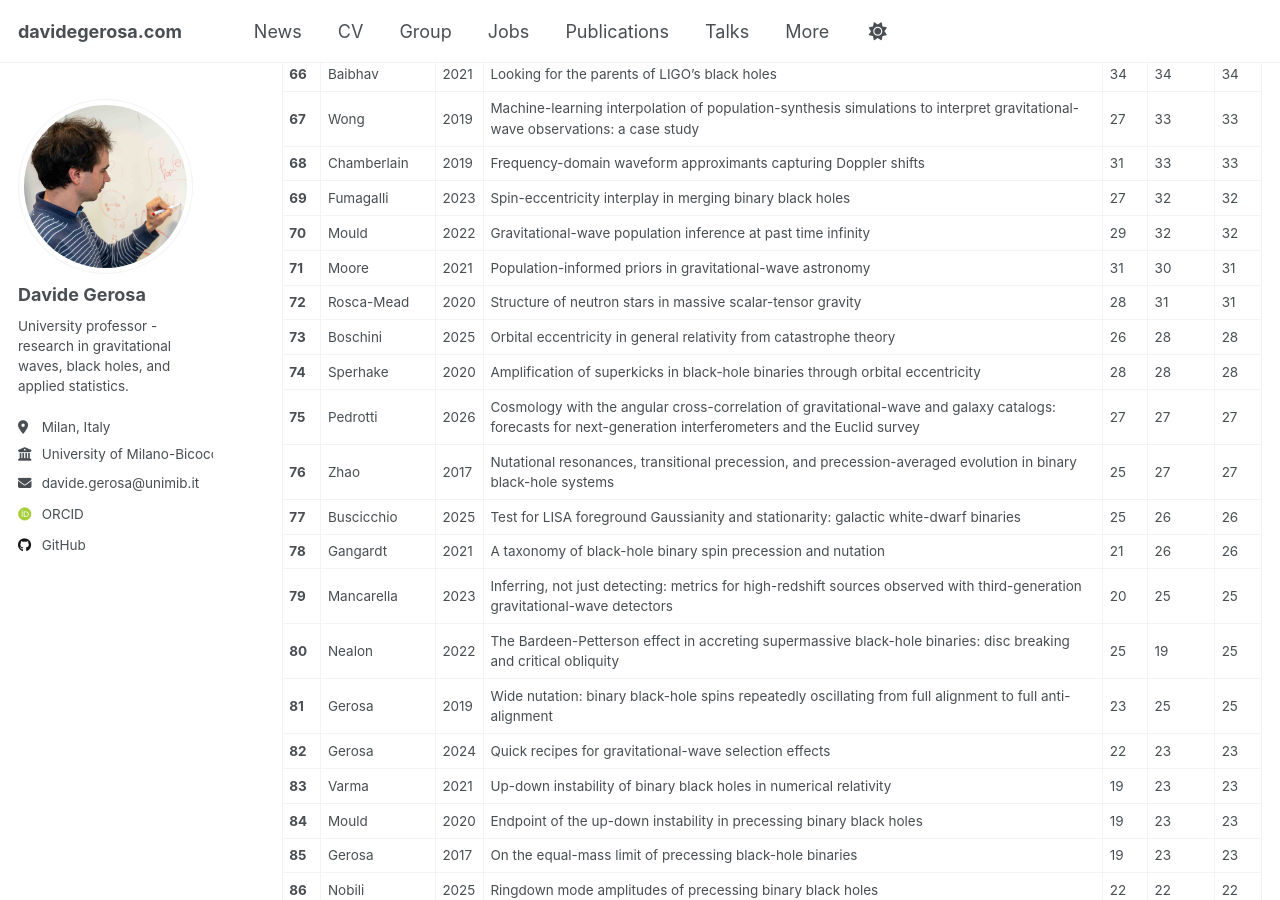
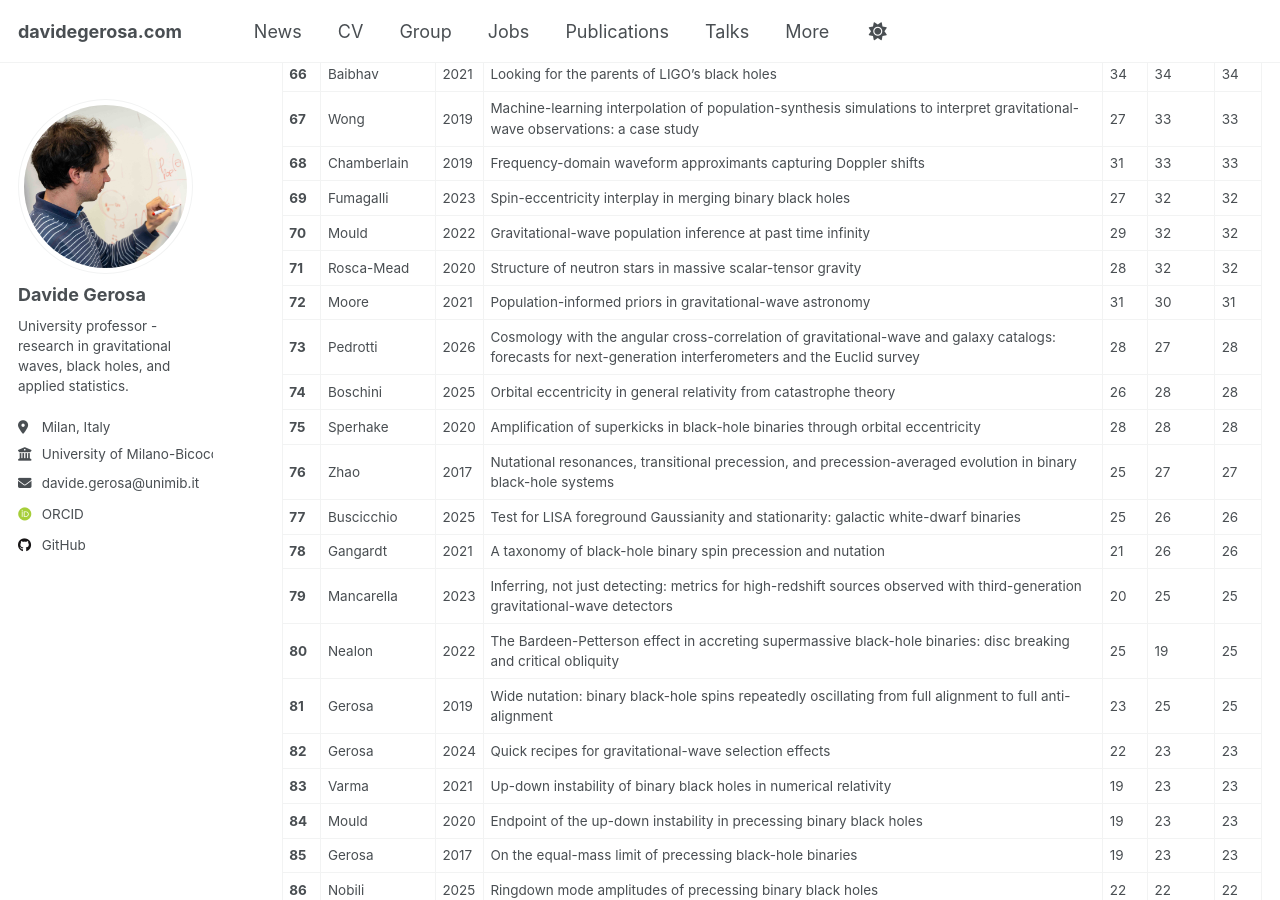
Before and after one commit to dgerosa/website, a Jekyll site: the page built from _pages/citations.md, in a window 1280 px wide and 900 px high, scrolled down 3137 px. Built offline with Jekyll 4.4.1, drawn with Linux system fonts in a browser that asks for light colours; some web fonts are replaced; some of the changed text lies outside the part shown.

Commit message:
Website update from workflow

```diff
--- a/_pages/_citations.md
+++ b/_pages/_citations.md
@@ -79,11 +79,11 @@
 | **68** | Chamberlain | 2019 | Frequency-domain waveform approximants capturing Doppler shifts | 31 | 33 | 33 |
 | **69** | Fumagalli | 2023 | Spin-eccentricity interplay in merging binary black holes | 27 | 32 | 32 |
 | **70** | Mould | 2022 | Gravitational-wave population inference at past time infinity | 29 | 32 | 32 |
-| **71** | Moore | 2021 | Population-informed priors in gravitational-wave astronomy | 31 | 30 | 31 |
-| **72** | Rosca-Mead | 2020 | Structure of neutron stars in massive scalar-tensor gravity | 28 | 31 | 31 |
-| **73** | Boschini | 2025 | Orbital eccentricity in general relativity from catastrophe theory | 26 | 28 | 28 |
-| **74** | Sperhake | 2020 | Amplification of superkicks in black-hole binaries through orbital eccentricity | 28 | 28 | 28 |
-| **75** | Pedrotti | 2026 | Cosmology with the angular cross-correlation of gravitational-wave and galaxy catalogs: forecasts for next-generation interferometers and the Euclid survey | 27 | 27 | 27 |
+| **71** | Rosca-Mead | 2020 | Structure of neutron stars in massive scalar-tensor gravity | 28 | 32 | 32 |
+| **72** | Moore | 2021 | Population-informed priors in gravitational-wave astronomy | 31 | 30 | 31 |
+| **73** | Pedrotti | 2026 | Cosmology with the angular cross-correlation of gravitational-wave and galaxy catalogs: forecasts for next-generation interferometers and the Euclid survey | 28 | 27 | 28 |
+| **74** | Boschini | 2025 | Orbital eccentricity in general relativity from catastrophe theory | 26 | 28 | 28 |
+| **75** | Sperhake | 2020 | Amplification of superkicks in black-hole binaries through orbital eccentricity | 28 | 28 | 28 |
 | **76** | Zhao | 2017 | Nutational resonances, transitional precession, and precession-averaged evolution in binary black-hole systems | 25 | 27 | 27 |
 | **77** | Buscicchio | 2025 | Test for LISA foreground Gaussianity and stationarity: galactic white-dwarf binaries | 25 | 26 | 26 |
 | **78** | Gangardt | 2021 | A taxonomy of black-hole binary spin precession and nutation | 21 | 26 | 26 |
```
Also changed, not shown: other parts of _pages/_citations.md (+10 -10 lines), _pages/_group.md (+1 -1 lines), _pages/_publications.md (+1 -1 lines), _pages/_talks.md (+1 -1 lines).
